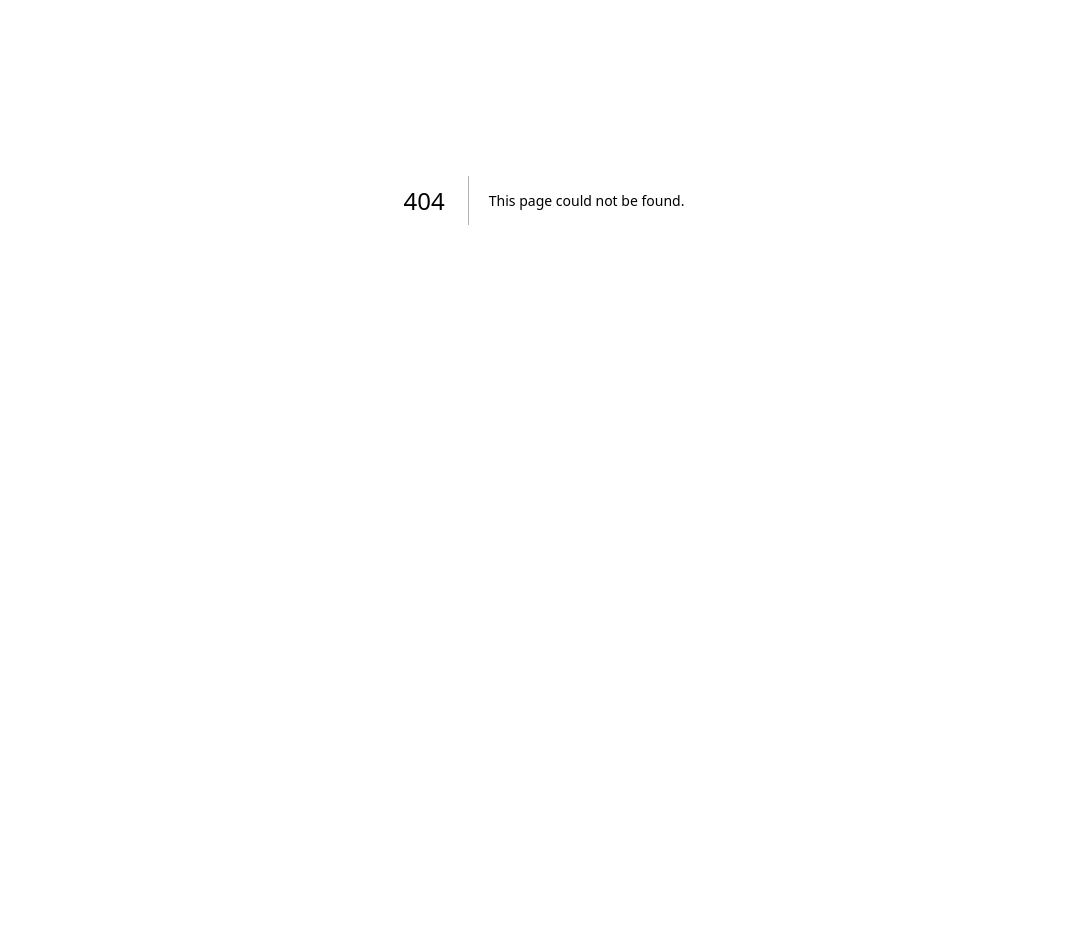
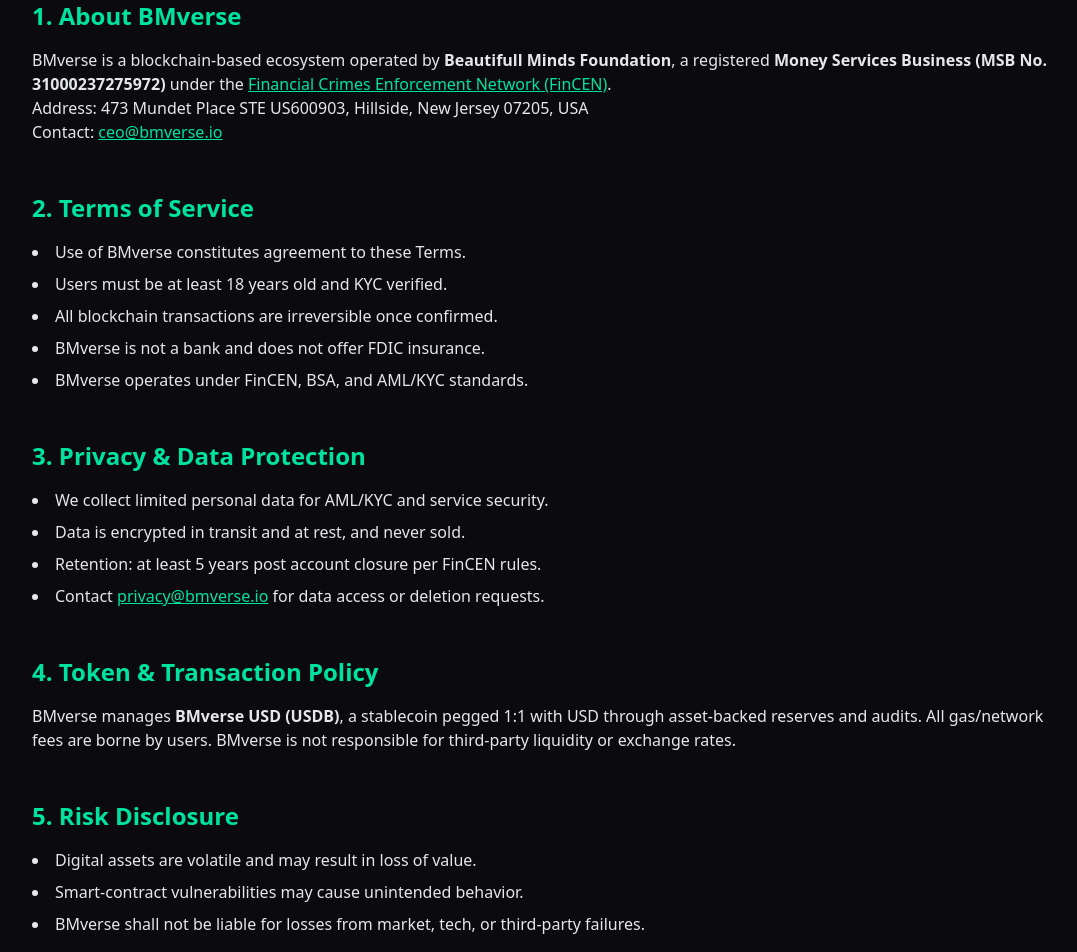
Before and after one commit to beautifullminds/ANTverse, a Next.js app in the folder frontend/: page /terms in a window 1280 px wide. Before the commit this address had no page. Shown: the part 200-1152 px from the top of the page, without its empty margins (96-1173 px from the left). Before the commit the page ends 800 px from the top, so only its background shows below. Built offline with nearby package versions, Linux system fonts and the light colour scheme.

Commit message:
Add Terms of Service and Compliance Policy page
This file contains the Terms of Service and Compliance Policy for BMverse, detailing various sections including About, Terms of Service, Privacy, Token Policy, Risk Disclosure, Compliance Statement, and Contact & Support.

```diff
--- /dev/null
+++ b/frontend/pages/terms.js
@@ -0,0 +1,133 @@
+import React from "react";
+
+export default function Terms() {
+  return (
+    <main className="bg-[#0B0B0F] text-gray-200 min-h-screen py-16 px-6">
+      <section className="max-w-5xl mx-auto">
+        <h1 className="text-4xl md:text-5xl font-bold text-center mb-10 text-white">
+          BMverse Terms of Service & Compliance Policy
+        </h1>
+
+        {/* 1. About */}
+        <section className="mb-12">
+          <h2 className="text-2xl font-semibold mb-4 text-[#00E3A0]">1. About BMverse</h2>
+          <p>
+            BMverse is a blockchain-based ecosystem operated by{" "}
+            <strong>Beautifull Minds Foundation</strong>, a registered{" "}
+            <strong>Money Services Business (MSB No. 31000237275972)</strong>{" "}
+            under the{" "}
+            <a
+              href="https://www.fincen.gov/msb-state-selector"
+              target="_blank"
+              rel="noreferrer"
+              className="text-[#00E3A0] underline"
+            >
+              Financial Crimes Enforcement Network (FinCEN)
+            </a>.
+            <br />
+            Address: 473 Mundet Place STE US600903, Hillside, New Jersey 07205, USA
+            <br />
+            Contact:{" "}
+            <a href="mailto:ceo@bmverse.io" className="text-[#00E3A0] underline">
+              ceo@bmverse.io
+            </a>
+          </p>
+        </section>
+
+        {/* 2. Terms of Service */}
+        <section className="mb-12">
+          <h2 className="text-2xl font-semibold mb-4 text-[#00E3A0]">2. Terms of Service</h2>
+          <ul className="list-disc list-inside space-y-2">
+            <li>Use of BMverse constitutes agreement to these Terms.</li>
+            <li>Users must be at least 18 years old and KYC verified.</li>
+            <li>All blockchain transactions are irreversible once confirmed.</li>
+            <li>BMverse is not a bank and does not offer FDIC insurance.</li>
+            <li>BMverse operates under FinCEN, BSA, and AML/KYC standards.</li>
+          </ul>
+        </section>
+
+        {/* 3. Privacy */}
+        <section className="mb-12">
+          <h2 className="text-2xl font-semibold mb-4 text-[#00E3A0]">3. Privacy & Data Protection</h2>
+          <ul className="list-disc list-inside space-y-2">
+            <li>We collect limited personal data for AML/KYC and service security.</li>
+            <li>Data is encrypted in transit and at rest, and never sold.</li>
+            <li>Retention: at least 5 years post account closure per FinCEN rules.</li>
+            <li>
+              Contact{" "}
+              <a href="mailto:privacy@bmverse.io" className="text-[#00E3A0] underline">
+                privacy@bmverse.io
+              </a>{" "}
+              for data access or deletion requests.
+            </li>
+          </ul>
+        </section>
+
+        {/* 4. Token Policy */}
+        <section className="mb-12">
+          <h2 className="text-2xl font-semibold mb-4 text-[#00E3A0]">4. Token & Transaction Policy</h2>
+          <p>
+            BMverse manages <strong>BMverse USD (USDB)</strong>, a stablecoin pegged 1:1 with USD through asset-backed
+            reserves and audits. All gas/network fees are borne by users. BMverse is not responsible for third-party
+            liquidity or exchange rates.
+          </p>
+        </section>
+
+        {/* 5. Risk Disclosure */}
+        <section className="mb-12">
+          <h2 className="text-2xl font-semibold mb-4 text-[#00E3A0]">5. Risk Disclosure</h2>
+          <ul className="list-disc list-inside space-y-2">
+            <li>Digital assets are volatile and may result in loss of value.</li>
+            <li>Smart-contract vulnerabilities may cause unintended behavior.</li>
+            <li>BMverse shall not be liable for losses from market, tech, or third-party failures.</li>
+          </ul>
+        </section>
+
+        {/* 6. Compliance */}
+        <section className="mb-12">
+          <h2 className="text-2xl font-semibold mb-4 text-[#00E3A0]">6. Compliance Statement</h2>
+          <p>
+            BMverse complies with FinCEN, OFAC, and Bank Secrecy Act regulations.
+            Annual registration renewals and audits are maintained.
+          </p>
+          <p className="mt-3">
+            <strong>MSB Registration:</strong> 31000237275972<br />
+            <strong>Authorized:</strong> February 21, 2023<br />
+            <strong>Nationwide Coverage:</strong> All U.S. States & Territories
+          </p>
+        </section>
+
+        {/* 7. Contact */}
+        <section className="mb-12">
+          <h2 className="text-2xl font-semibold mb-4 text-[#00E3A0]">7. Contact & Support</h2>
+          <p>
+            Legal:{" "}
+            <a href="mailto:legal@bmverse.io" className="text-[#00E3A0] underline">
+              legal@bmverse.io
+            </a>
+            <br />
+            Support:{" "}
+            <a href="mailto:support@bmverse.io" className="text-[#00E3A0] underline">
+              support@bmverse.io
+            </a>
+          </p>
+        </section>
+
+        {/* Footer */}
+        <footer className="text-center text-sm border-t border-gray-700 pt-6 mt-10">
+          <p>
+            © 2025 BMverse | Registered U.S. MSB #31000237275972 |{" "}
+            <a
+              href="https://www.fincen.gov/msb-state-selector"
+              target="_blank"
+              rel="noreferrer"
+              className="text-[#00E3A0] underline"
+            >
+              Verify Registration
+            </a>
+          </p>
+        </footer>
+      </section>
+    </main>
+  );
+}
```
